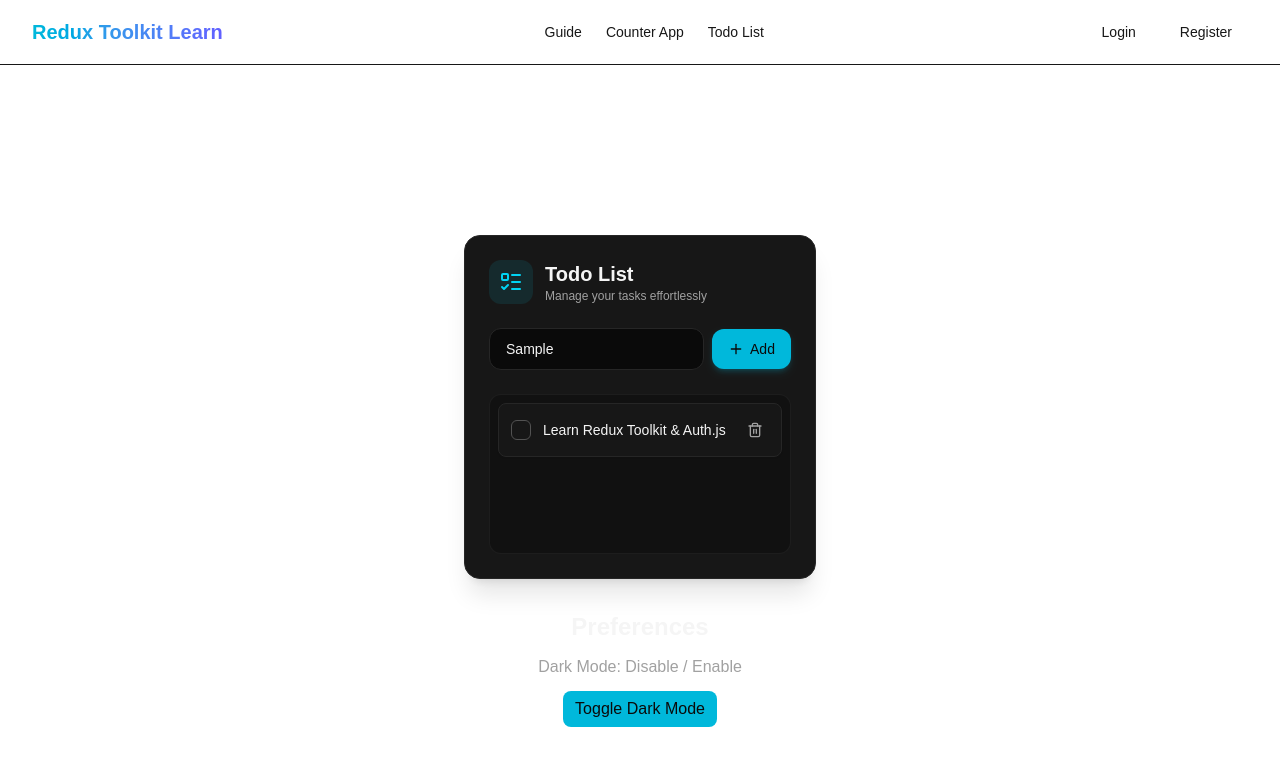
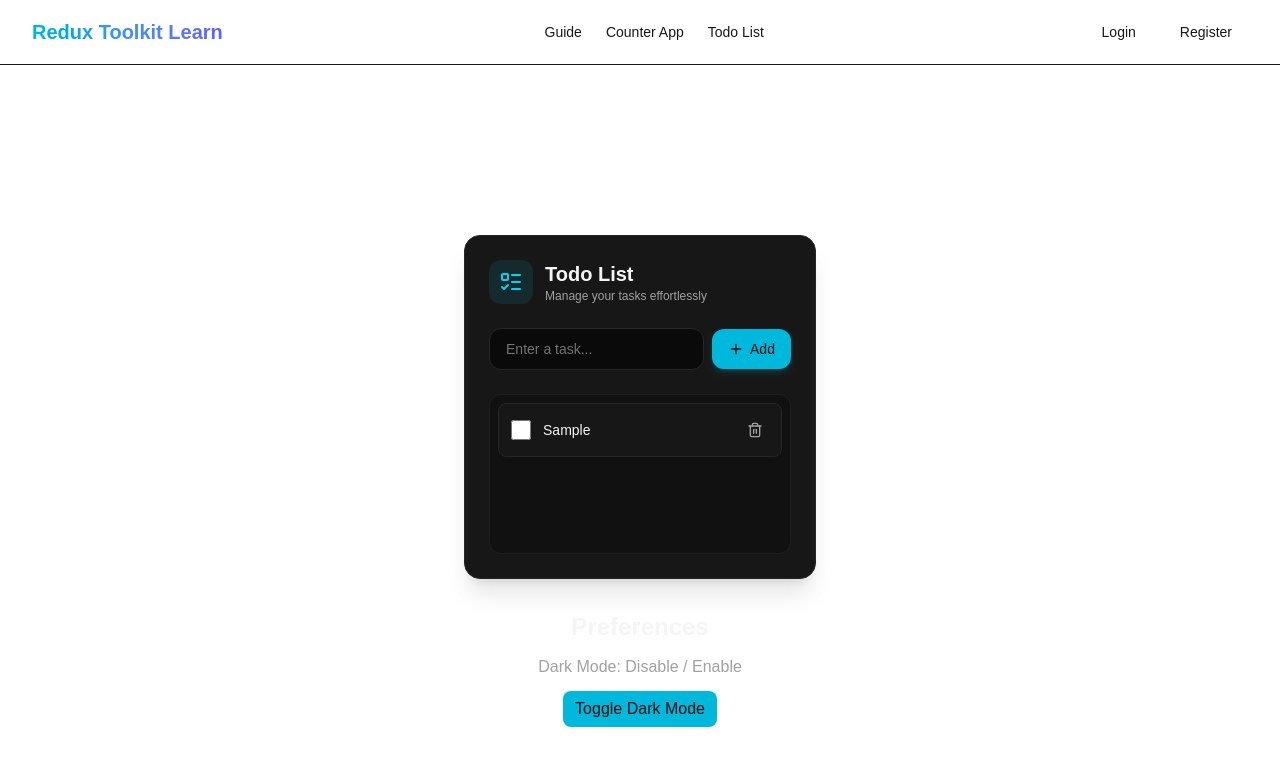
Before and after one commit to Sultanmia22/Learn-Redux-with-Next.js-TS, a Next.js app: page /todolist in a window 1280 px wide. Both pictures are taken after typing "Sample" into the empty fields and a click on the button "Add". Shown: the top 766 px of the page. Built offline with nearby package versions, Linux system fonts and the light colour scheme.

Commit message:
feat(todo): implement handleAddTask logic
- Add text validation using trim()
- Dispatch addTodo action with valid text
- Reset text input state after dispatching
- Add try-catch block for error handling

```diff
--- a/src/Components/TodoList/TodoList.tsx
+++ b/src/Components/TodoList/TodoList.tsx
@@ -1,9 +1,43 @@
-'use client';
+"use client";
 
-import React from 'react';
-import { Plus, Trash2, Check, ListTodo } from 'lucide-react';
+import React, { useState } from "react";
+import { Plus, Trash2, ListTodo } from "lucide-react";
+import { useDispatch, useSelector } from "react-redux";
+import type { RootState } from "@/lib/store/store";
+import { addTodo } from "@/lib/features/todo/TodoSlice";
 
 export default function TodoList() {
+  const todos = useSelector((state: RootState) => state.todos.todos);
+  const dispatch = useDispatch()
+
+  const [isChecked, setIsChecked] = useState<boolean>(false);
+  const [text, setText] = useState<string>("");
+
+  const handleAddTask = () => {
+    try {
+      if(!text.trim()) {
+        alert("No Text Added! Please Enter a text")
+        return;
+      }
+
+      const validText = text.trim().toString();
+
+      dispatch(addTodo(validText))
+
+      setText("")
+
+    } catch (er: unknown) {
+      if (er instanceof Error) {
+        const errorMessage = er.message;
+        alert(errorMessage);
+      }
+
+      alert(er);
+
+      console.log("Handle Add Task Error : ", er);
+    }
+  };
+
   return (
     <div className="max-w-md mx-auto my-8 p-6 bg-neutral-900 border border-neutral-800 rounded-2xl shadow-xl backdrop-blur-sm">
       {/* Header */}
@@ -13,18 +47,23 @@ export default function TodoList() {
         </div>
         <div>
           <h3 className="text-xl font-bold text-neutral-100">Todo List</h3>
-          <p className="text-xs text-neutral-400">Manage your tasks effortlessly</p>
+          <p className="text-xs text-neutral-400">
+            Manage your tasks effortlessly
+          </p>
         </div>
       </div>
 
       {/* Input Box & Add Button */}
       <div className="flex items-center gap-2 mb-6">
         <input
+          value={text}
+          onChange={(e) => setText(e.target.value)}
           type="text"
           placeholder="Enter a task..."
           className="flex-1 px-4 py-2.5 bg-neutral-950 border border-neutral-800 rounded-xl text-sm focus:outline-none focus:border-cyan-500 focus:ring-1 focus:ring-cyan-500 transition-all text-neutral-100 placeholder:text-neutral-500"
         />
         <button
+          onClick={() => handleAddTask()}
           type="button"
           className="px-4 py-2.5 bg-cyan-500 text-neutral-950 font-medium rounded-xl text-sm hover:bg-cyan-400 active:scale-95 transition-all flex items-center gap-1.5 shadow-md shadow-cyan-500/20 shrink-0"
         >
@@ -35,13 +74,25 @@ export default function TodoList() {
 
       {/* Items Container Div */}
       <div className="space-y-2 min-h-40 p-2 bg-neutral-950/40 border border-neutral-800/60 rounded-xl">
-
         {/* Sample Item 1: Active Task */}
-        <div className="flex items-center justify-between p-3 rounded-lg border bg-neutral-900 border-neutral-800 hover:border-cyan-400/40 shadow-xs transition-all">
+        {todos.length > 0 ? (
+          todos.map((todo, index) => (
+            <div
+              key={index}
+              className="flex items-center justify-between p-3 rounded-lg border bg-neutral-900 border-neutral-800 hover:border-cyan-400/40 shadow-xs transition-all"
+            >
               <div className="flex items-center gap-3 cursor-pointer flex-1 min-w-0">
-            <div className="w-5 h-5 rounded-md border border-neutral-600 flex items-center justify-center transition-all"></div>
+                <label>
+                  <input
+                    className="w-5 h-5 rounded-md border border-neutral-600 flex items-center justify-center transition-all"
+                    onChange={(e) => setIsChecked(e.target.checked)}
+                    type="checkbox"
+                    name=""
+                    id=""
+                  />
+                </label>
                 <span className="text-sm font-medium truncate text-neutral-100">
-              Learn Redux Toolkit & Auth.js
+                  {todo.text}
                 </span>
               </div>
               <button
@@ -52,7 +103,12 @@ export default function TodoList() {
                 <Trash2 className="w-4 h-4" />
               </button>
             </div>
-
+          ))
+        ) : (
+          <div className="flex flex-col justify-center items-center min-h-40">
+            <h2>No Todo List Available</h2>
+          </div>
+        )}
       </div>
     </div>
   );
--- a/src/app/layout.tsx
+++ b/src/app/layout.tsx
@@ -15,8 +15,8 @@ const geistMono = Geist_Mono({
 });
 
 export const metadata: Metadata = {
-  title: "Create Next App",
-  description: "Generated by create next app",
+  title: "Learn Redux Toolkit",
+  description: "A step-by-step guide to Redux Toolkit — from store setup to reading and dispatching state, with practical Next.js App Router examples.",
 };
 
 export default function RootLayout({
--- a/src/lib/features/todo/TodoSlice.ts
+++ b/src/lib/features/todo/TodoSlice.ts
@@ -11,7 +11,8 @@ export interface ITodoSate {
 }
 
 const initialState: ITodoSate = {
-  todos: [],
+  todos: [
+  ],
 };
 
 const todoSlice = createSlice({
--- a/src/lib/store/store.ts
+++ b/src/lib/store/store.ts
@@ -1,11 +1,13 @@
 import { configureStore } from "@reduxjs/toolkit";
-import counterReducer from '../features/counter/CounterSlice'
+import counterReducer from "../features/counter/CounterSlice";
+import todoReducer from "../features/todo/TodoSlice"
 
 export const store = configureStore({
-    reducer: {
-        counter: counterReducer
-    }
-})
+  reducer: {
+    counter: counterReducer,
+    todos: todoReducer,
+  },
+});
 
 export type RootState = ReturnType<typeof store.getState>;
 export type AppDispatch = typeof store.dispatch;
```
Lines whose indentation alone changed are shown as unchanged.
